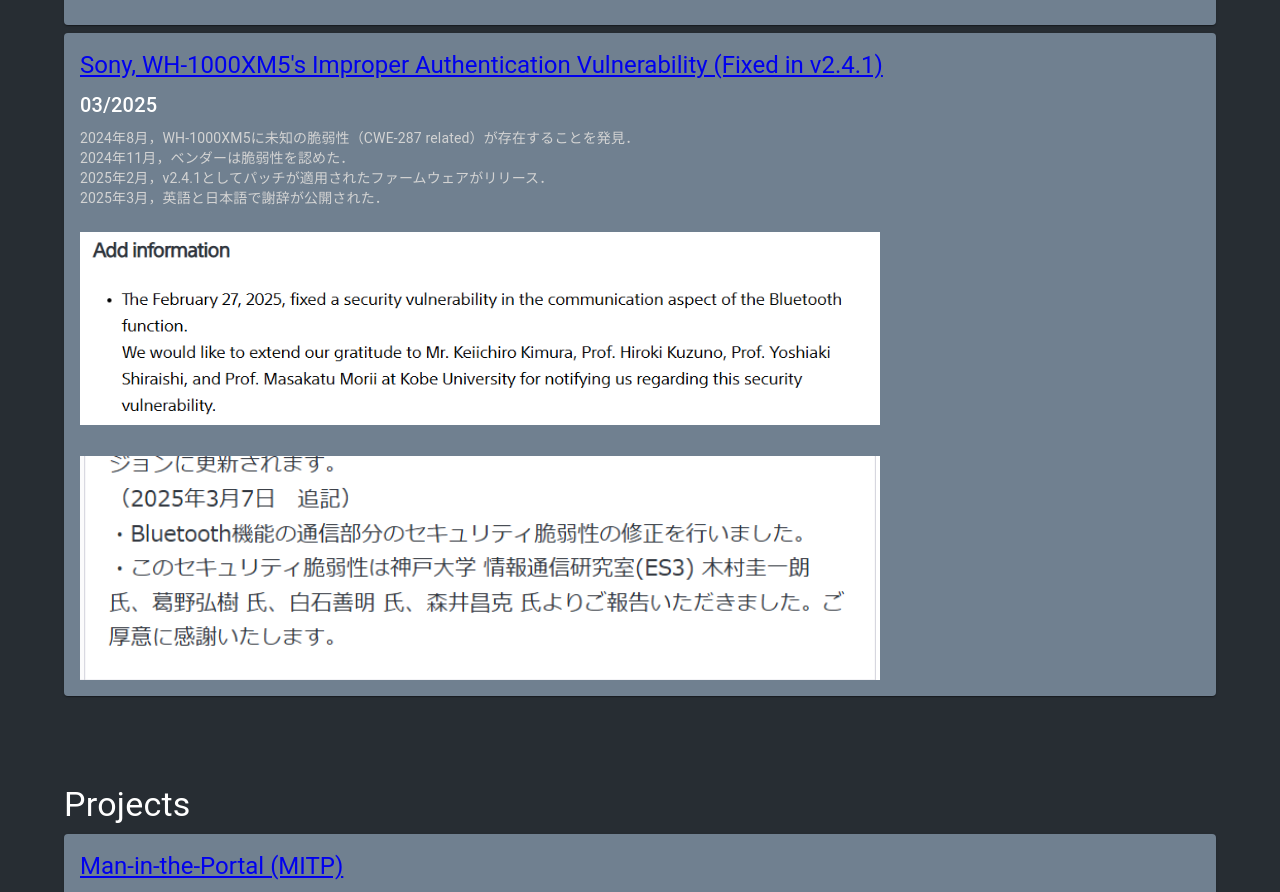
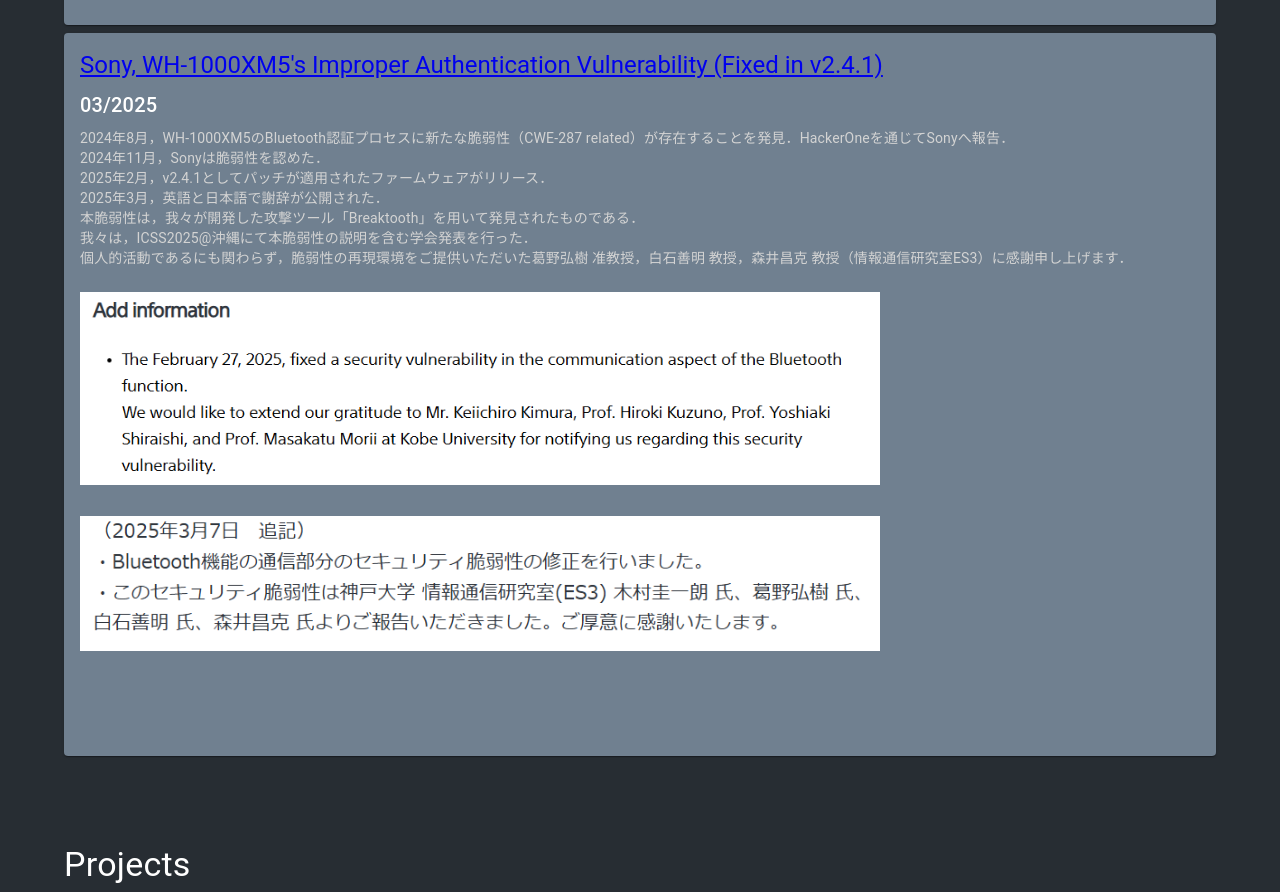
Before and after one commit to trapedev/trapedev.github.io, a React (Create React App) app in the folder app/: page / in a window 1280 px wide. Shown: the part 7120-8012 px from the top of the page. Built offline with nearby package versions, Linux system fonts and the light colour scheme.

Commit message:
commit all changes

```diff
--- a/app/src/pages/achv/WH1000XM5AuthVulnFix.tsx
+++ b/app/src/pages/achv/WH1000XM5AuthVulnFix.tsx
@@ -18,16 +18,19 @@ const WH1000XM5AuthVulnFix = () => {
       <SubTitle title={"03/2025"} />
       <SecondaryText
         text={
-          "2024年8月，WH-1000XM5に未知の脆弱性（CWE-287 related）が存在することを発見．"
+          "2024年8月，WH-1000XM5のBluetooth認証プロセスに新たな脆弱性（CWE-287 related）が存在することを発見．HackerOneを通じてSonyへ報告．"
         }
       />
-      <SecondaryText text={"2024年11月，ベンダーは脆弱性を認めた．"} />
+      <SecondaryText text={"2024年11月，Sonyは脆弱性を認めた．"} />
       <SecondaryText
         text={
           "2025年2月，v2.4.1としてパッチが適用されたファームウェアがリリース．"
         }
       />
       <SecondaryText text={"2025年3月，英語と日本語で謝辞が公開された．"} />
+      <SecondaryText text={"本脆弱性は，我々が開発した攻撃ツール「Breaktooth」を用いて発見されたものである．"} />
+      <SecondaryText text={"我々は，ICSS2025@沖縄にて本脆弱性の説明を含む学会発表を行った．"} />
+      <SecondaryText text={"個人的活動であるにも関わらず，脆弱性の再現環境をご提供いただいた葛野弘樹 准教授，白石善明 教授，森井昌克 教授（情報通信研究室ES3）に感謝申し上げます．"} />
       <Box
         sx={{
           position: "relative",
```
Also changed, not shown: app/public/wh-1000xm5-acks-jp.png, 7 other files (tests, documents, lock files or other folders).
